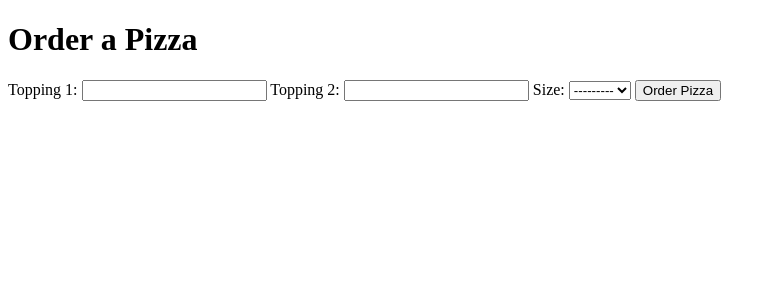
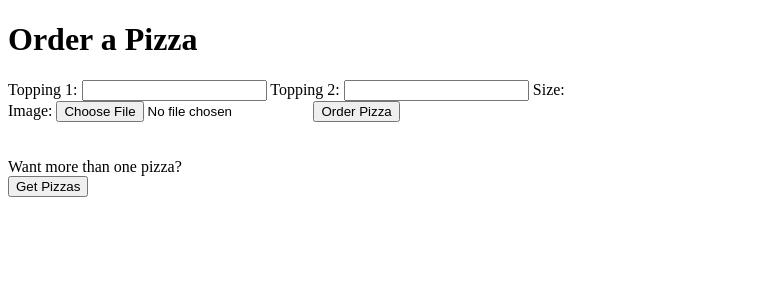
Before and after one commit to suthaharan/DjangoPizza, a Django app: page /order in a window 1280 px wide. Shown: the top 300 px of the page, without its empty margins (0-776 px from the left). Run offline with Django 4.2, Linux system fonts and the light colour scheme; data that the repository does not hold is empty.

Commit message:
adding in files for upload, advanced widgets for fields

```diff
--- a/pizza/forms.py
+++ b/pizza/forms.py
@@ -1,5 +1,5 @@
 from django import forms
-from .models import Pizza
+from .models import Pizza, Size
 
 # class PizzaForm(forms.Form):
 #     topping1 = forms.CharField(label='Topping 1', max_length=100, widget=forms.Textarea)
@@ -8,6 +8,8 @@ from .models import Pizza
 #     size = forms.ChoiceField(label='Size', choices=[('Small', 'Small'), ('Medium', 'Medium'), ('Large', 'Large')])
 
 class PizzaForm(forms.ModelForm):
+    size = forms.ModelChoiceField(queryset=Size.objects, empty_label=None, widget=forms.RadioSelect)
+    image = forms.ImageField()
     class Meta:
             model = Pizza
             fields = ['topping1', 'topping2', 'size']
@@ -15,3 +17,7 @@ class PizzaForm(forms.ModelForm):
             "topping1": "Topping 1",
             "topping2": "Topping 2",
             }
+            # widgets = {'size': forms.CheckboxSelectMultiple}
+
+class MultiplePizzaForm(forms.Form):
+    number = forms.IntegerField(min_value=2, max_value=6)
--- a/pizza/templates/pizza/order.html
+++ b/pizza/templates/pizza/order.html
@@ -10,11 +10,17 @@
 
     <h2>{{ note }}</h2>
 
-    <form action="{% url 'order' %}" method="post">
+    <form enctype="multipart/form-data" {% url 'order' %}" method="post">
         {% csrf_token %}
         {{ pizzaform }}
         <input type="submit" value="Order Pizza">
     </form>
-
+    <br><br>
+    Want more than one pizza?
+    <form action="{% url 'pizzas' %}" method="get">
+      {% csrf_token %}
+      {{ multiple_form }}
+      <input type="submit" value="Get Pizzas">
+    </form>
 </body>
 </html>
--- a/pizza/views.py
+++ b/pizza/views.py
@@ -1,12 +1,12 @@
 from django.shortcuts import render
-from .forms import PizzaForm
+from .forms import PizzaForm, MultiplePizzaForm
 
 def home(request):
     return render(request, 'pizza/home.html')
 
 def order(request):
     if request.method == 'POST':
-        filled_form = PizzaForm(request.POST)
+        filled_form = PizzaForm(request.POST, request.FILES)
         if filled_form.is_valid():
             note = 'Thanks for ordering! Your %s %s and %s pizza is on its way!' %(filled_form.cleaned_data['size'], filled_form.cleaned_data['topping1'], filled_form.cleaned_data['topping2'],)
         else:
@@ -16,3 +16,7 @@ def order(request):
     else:
         form = PizzaForm()
         return render(request, 'pizza/order.html', {'pizzaform':form})
+
+
+def pizzas(request):
+    return render(request, 'pizza/pizzas.html')
--- a/pizzahouse/urls.py
+++ b/pizzahouse/urls.py
@@ -21,5 +21,6 @@ from pizza import views
 urlpatterns = [
     path('admin/', admin.site.urls),
     path('', views.home, name='home'),
-    path('order', views.order, name='order')
+    path('order', views.order, name='order'),
+    path('pizzas', views.pizzas, name='pizzas'),
 ]
```
Also changed, not shown: README.md, pizza/templates/pizza/pizzasa.html (added).
